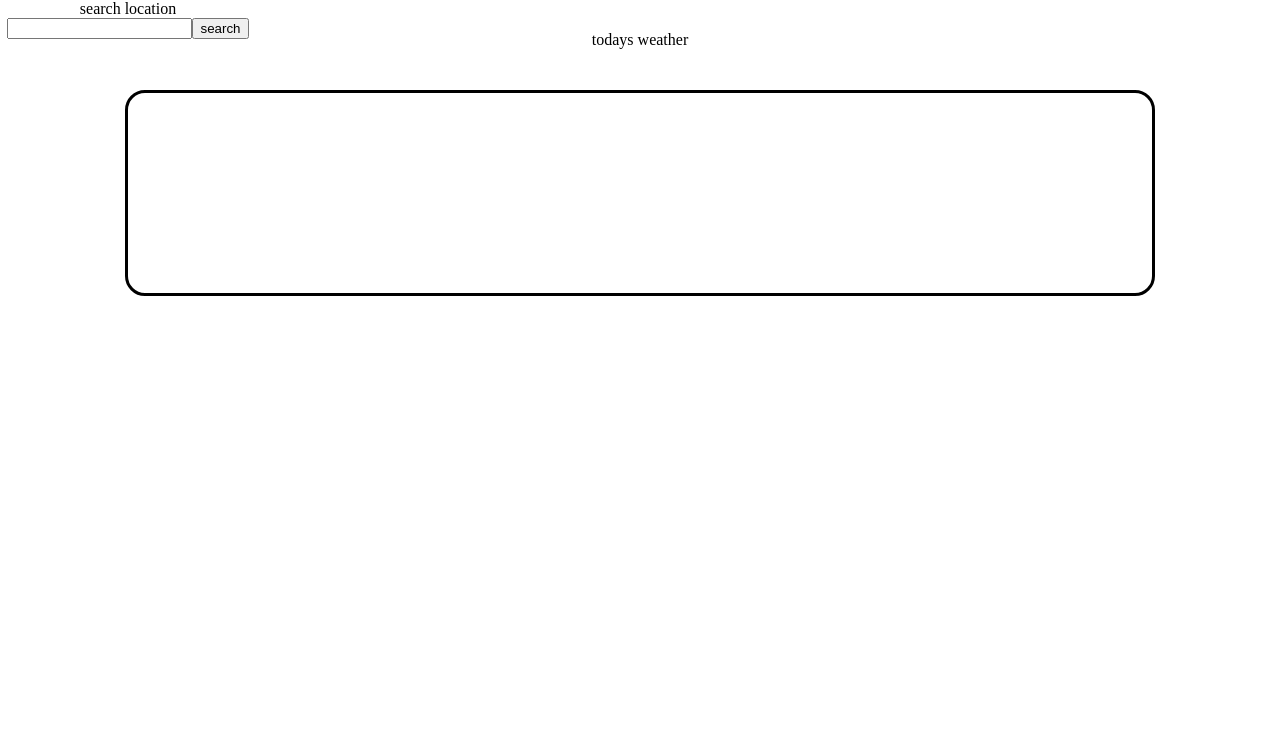
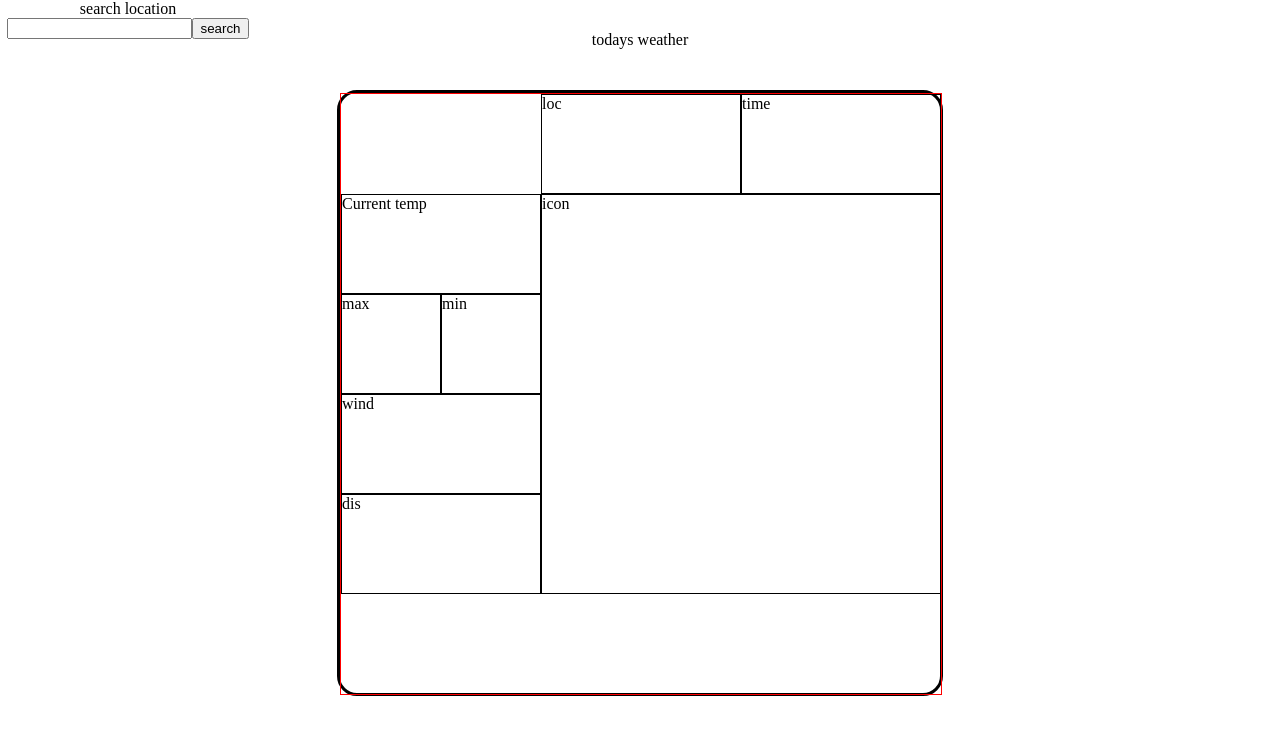
Before and after one commit to Tomal1/Weather_app, a React (Vite) app: page / in a window 1280 px wide. Shown: the top 734 px of the page. Built offline with nearby package versions, Linux system fonts and the light colour scheme; no server answers.

Commit message:
layout of current wection compleated

```diff
--- a/src/assets/style/current.css
+++ b/src/assets/style/current.css
@@ -2,12 +2,77 @@
 #currentCon{
     border: 3px solid black;
     border-radius: 20px;
-    height: 200px;
-    width: 80vw;
+    height: 600px;
+    width: 600px;
     margin: 10px auto;
 }
 
+
 .display {
+    border: 1px solid red;
+    display: grid;
+    height: 100%;
+    width: 100%;
+    grid-template-columns: repeat(6, 100px);
+    grid-template-rows: repeat(6, 100px);
+}
 
-    height: 100%;
+.icon{
+    grid-area: "icon";
+    border: 1px solid black;
+    grid-row: 2/6;
+    grid-column: 3/7;
+
 }
+
+.location{
+    grid-area: "location";
+    border: 1px solid black;
+    grid-row: 1/2;
+    grid-column: 3/5;
+
+}
+
+.time{
+    grid-area: "time";
+    border: 1px solid black;
+    grid-row: 1/2;
+    grid-column: 5/7;
+
+}
+
+.currentTemp{
+    grid-area: "currentTemp";
+    border: 1px solid black;
+    grid-row: 2/3;
+    grid-column: 1/3;
+
+}
+
+.max{
+    grid-area: "max";
+    border: 1px solid black;
+    grid-row: 3/4;
+    grid-column: 1/2;
+}
+
+.min{
+    grid-area: "min";
+    border: 1px solid black;
+    grid-row: 3/4;
+    grid-column: 2/3;
+}
+
+.wind{
+    grid-area: "wind";
+    border: 1px solid black;
+    grid-row: 4/5;
+    grid-column: 1/3;
+}
+
+.discription{
+    grid-area: "discription";
+    border: 1px solid black;
+    grid-row: 5/6;
+    grid-column: 1/3;
+}
--- a/src/components/current.jsx
+++ b/src/components/current.jsx
@@ -17,7 +17,9 @@ const Current = () => {
 
     const error = () => alert("please turn on your location");
     navigator.geolocation.getCurrentPosition(success, error);
-  };latLong()
+  };
+
+  // latLong()
 
   let [currentLoc, setCurrentLoc] = useState(null);
 
@@ -67,14 +69,14 @@ const Current = () => {
     <div id="currentCon">
       <div className="display">
         <div>{console.log(info)}</div>
-        <div className="location"></div>
-        <div className="time"></div>
-        <div className="currentTemp"></div>
-        <div className="max"></div>
-        <div className="mix"></div>
-        <div className="winf"></div>
-        <div className="discription"></div>
-        <div className="icon"></div>
+        <div className="location">loc</div>
+        <div className="time">time</div>
+        <div className="currentTemp">Current temp</div>
+        <div className="max">max</div>
+        <div className="min">min</div>
+        <div className="wind">wind</div>
+        <div className="discription">dis</div>
+        <div className="icon">icon</div>
       </div>
     </div>
   );
```
